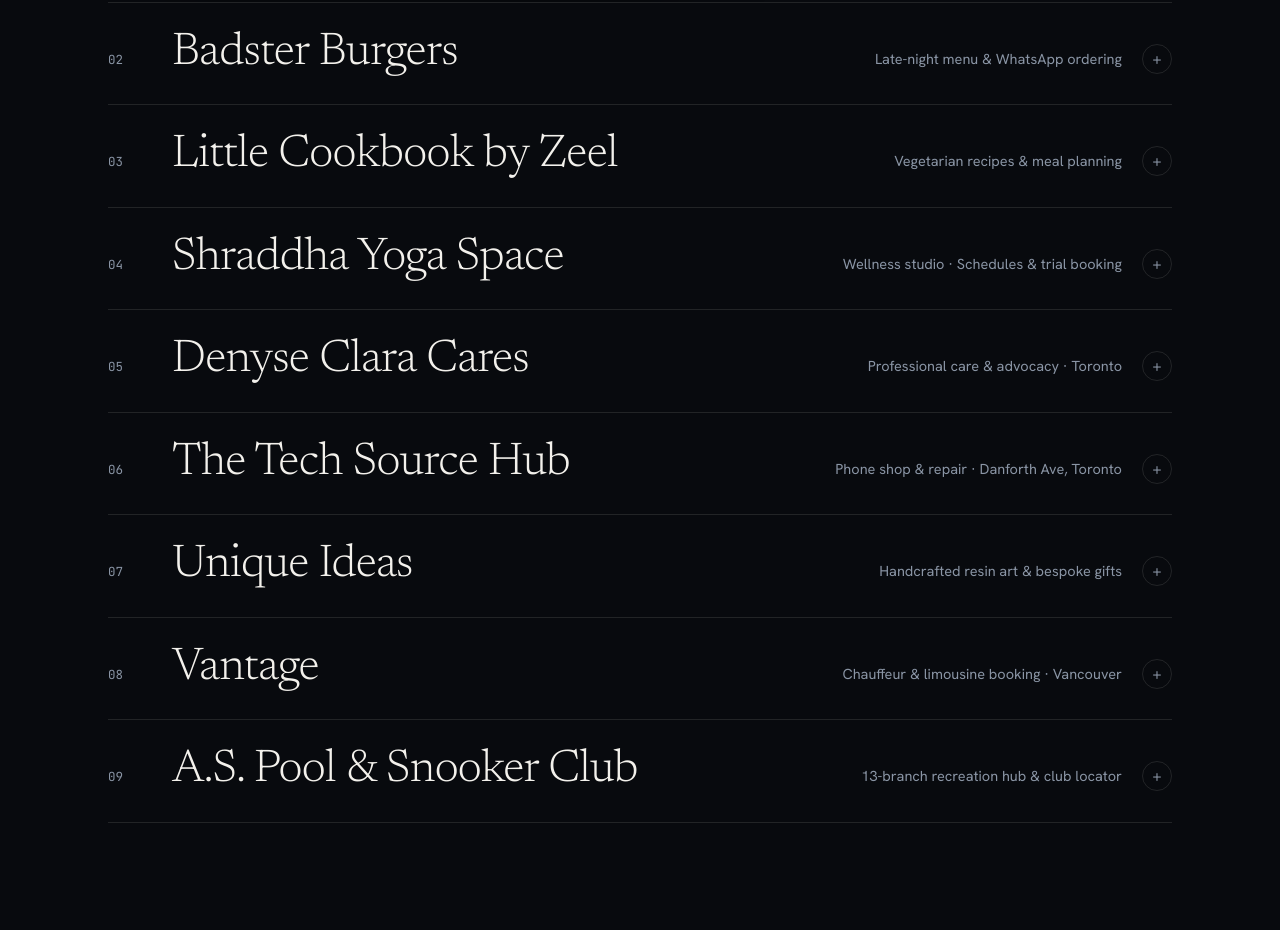
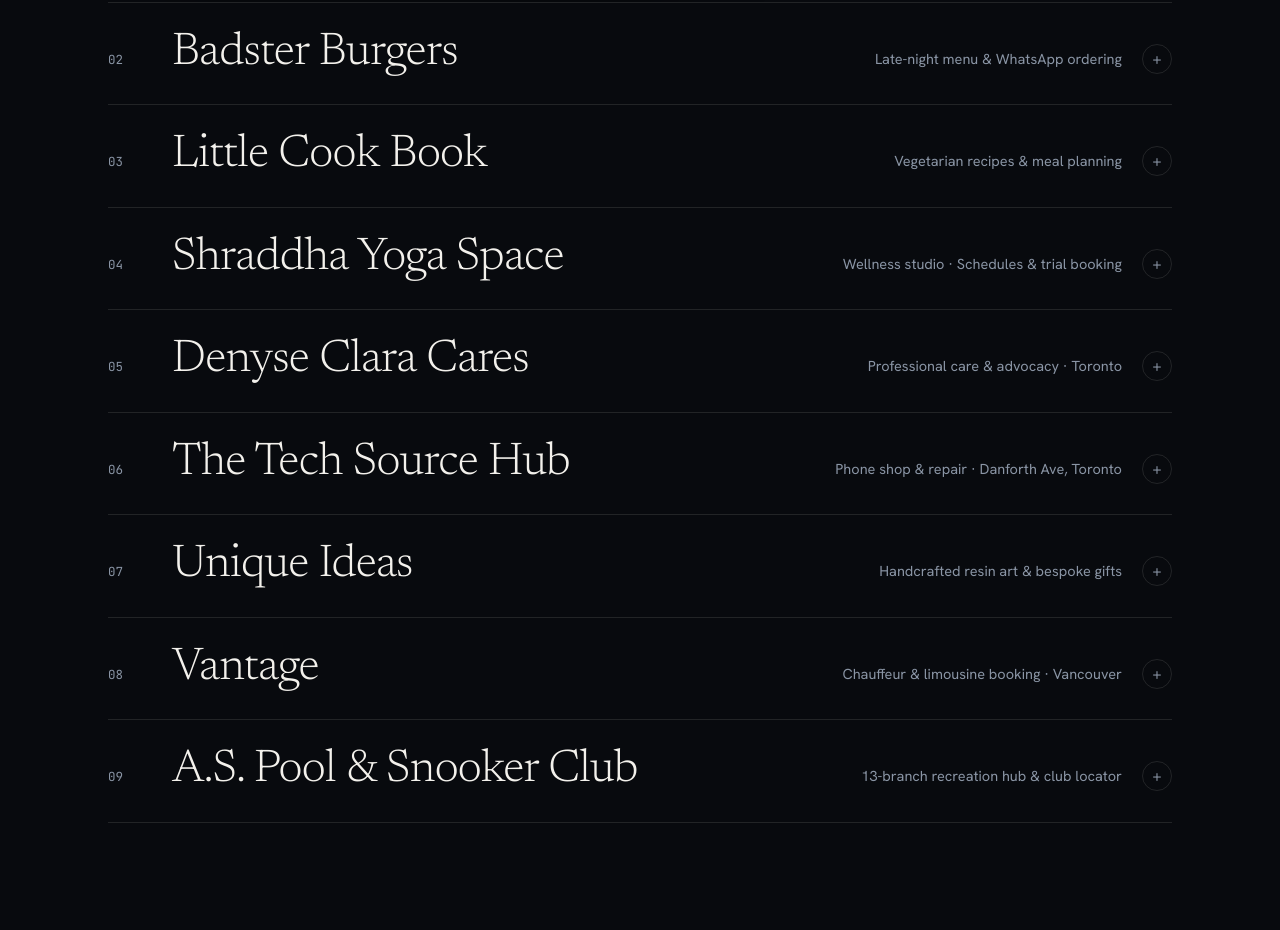
Before and after one commit to loganxaaryan-a11y/sauce-studio, a plain HTML site: page index.html in a window 1280 px wide. Shown: the part 1180-2110 px from the top of the page. Drawn offline with Linux system fonts and the light colour scheme.

Commit message:
Rename portfolio listing to Little Cook Book

```diff
--- a/index.html
+++ b/index.html
@@ -1401,16 +1401,16 @@ footer {
         <div class="row" data-cat="food-retail" id="little-cookbook">
           <button type="button" class="row-trigger" aria-expanded="false" aria-controls="cookbook-panel">
             <span class="idx">03</span>
-            <span class="t">Little Cookbook by Zeel</span>
+            <span class="t">Little Cook Book</span>
             <span class="k">Vegetarian recipes &amp; meal planning</span>
             <span class="chev" aria-hidden="true">+</span>
           </button>
           <div class="panel" id="cookbook-panel"><div><div class="body">
-            <a class="cookbook-cover" href="https://littlecookbook.food/" target="_blank" rel="noopener noreferrer" aria-label="Open Little Cookbook by Zeel">
+            <a class="cookbook-cover" href="https://littlecookbook.food/" target="_blank" rel="noopener noreferrer" aria-label="Open Little Cook Book">
               <template><img src="https://littlecookbook.food/assets/share/R072.jpg" width="1200" height="630" alt=""></template>
             </a>
             <div class="txt">
-              <p>Cook Kutchi dabeli from Zeel’s reel, save the recipe, and build a shopping list for the week.</p>
+              <p>Cook Kutchi dabeli step by step, save the recipe, and build a shopping list for the week.</p>
               <a class="visit" href="https://littlecookbook.food/" target="_blank" rel="noopener noreferrer">Open the cookbook &#8599;</a>
             </div>
           </div></div></div>
```
